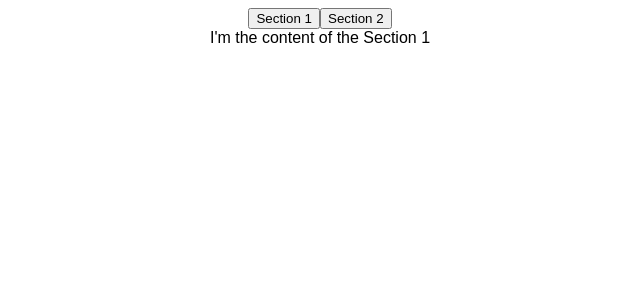
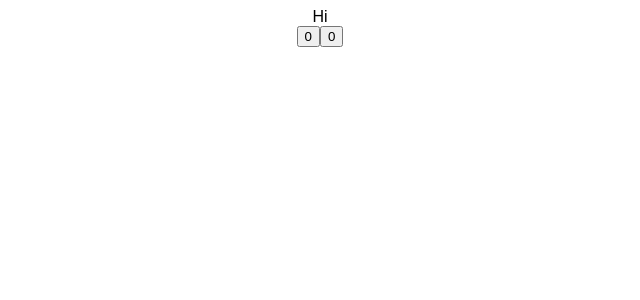
Before and after one commit to kimdoyeonn/react-hooks, a React (Create React App) app: page / in a window 1280 px wide. Shown: the top 300 px of the page, without its empty margins (320-960 px from the left). Built offline with nearby package versions, Linux system fonts and the light colour scheme.

Commit message:
#2.0 Introduction to `useEffect`

```diff
--- a/src/App.js
+++ b/src/App.js
@@ -1,36 +1,17 @@
-import React, { Component, useState } from "react";
+import React, { Component, useEffect, useState } from "react";
 import "./styles.css";
 
-const content = [
-  {
-    tab: "Section 1",
-    content: "I'm the content of the Section 1"
-  },
-  {
-    tab: "Section 2",
-    content: "I'm the content of the Section 2"
-  }
-];
+const App = () => {
+  const sayHello = () => console.log("Hello");
+  const [number, setNumber] = useState(0);
+  const [aNumber, setANumber] = useState(0);
+  useEffect(sayHello, []);
 
-const useTabs = (initialTab, allTabs) => {
-  if (!allTabs || !Array.isArray(allTabs)) {
-    return;
-  }
-  const [currentIndex, setCurrentIndex] = useState(initialTab);
-  return {
-    currentItem: allTabs[currentIndex],
-    changeItem: setCurrentIndex
-  };
-};
-
-const App = () => {
-  const { currentItem, changeItem } = useTabs(0, content);
   return (
     <div className="App">
-      {content.map((section, index) => (
-        <button onClick={() => changeItem(index)}>{section.tab}</button>
-      ))}
-      <div>{currentItem.content}</div>
+      <div>Hi</div>
+      <button onClick={() => setNumber(number + 1)}>{number}</button>
+      <button onClick={() => setANumber(aNumber + 1)}>{aNumber}</button>
     </div>
   );
 };
```
Also changed, not shown: 1 other file (tests, documents, lock files or other folders).
